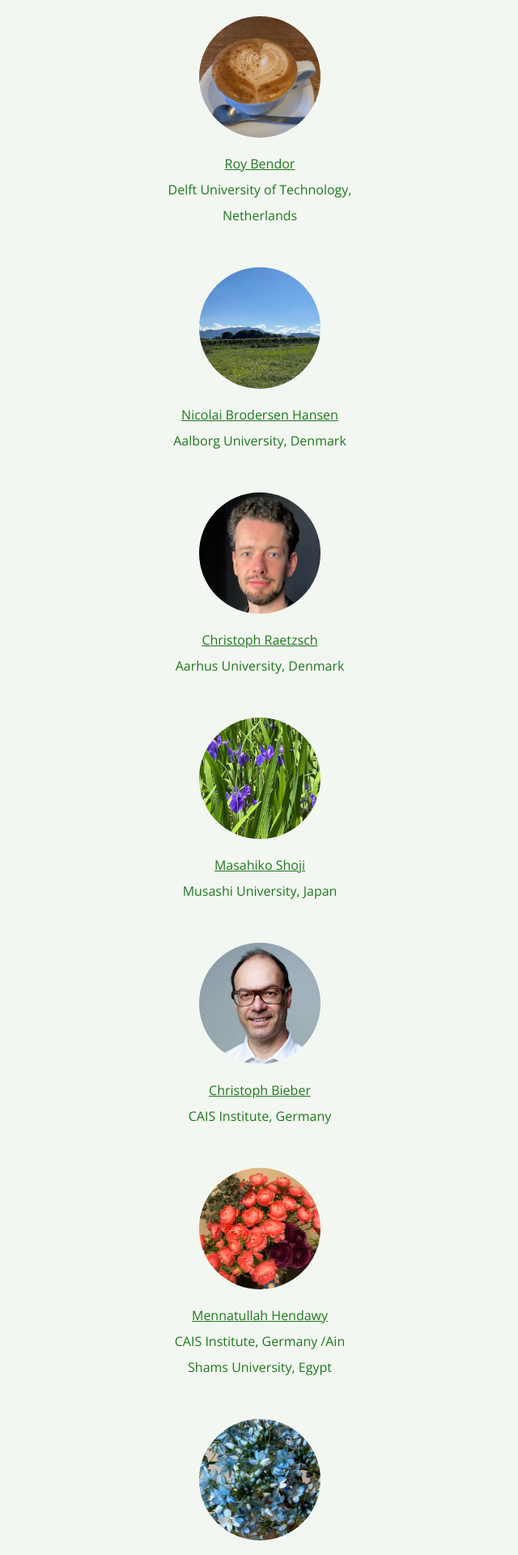
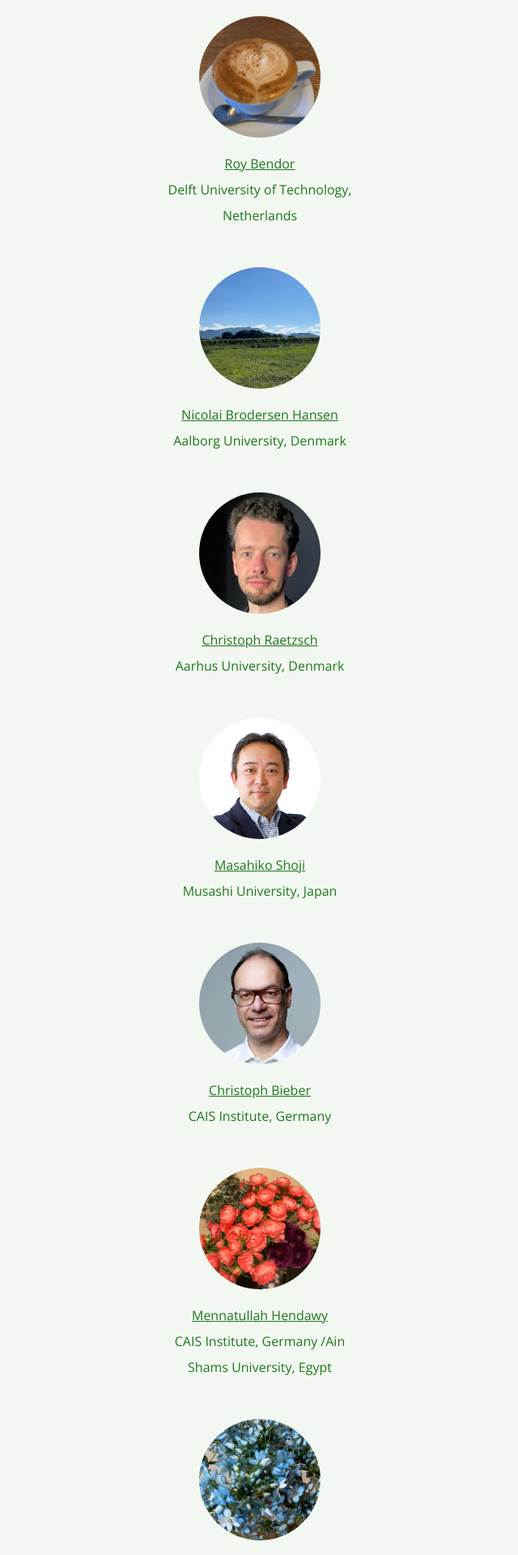
Before and after one commit to discontinued-civictech/discontinued-civictech.github.io, a Jekyll site: the page built from organizers.md, in a window 1280 px wide. Shown: the part 1519-3439 px from the top of the page at 81% size, without its empty margins (51-691 px from the left). Built offline with Jekyll 4.4.1, drawn with Linux system fonts in a browser that asks for light colours; our own code applies the rules of GitHub Pages for plain Markdown files.

Commit message:
Update profile

```diff
--- a/organizers.md
+++ b/organizers.md
@@ -23,8 +23,8 @@ layout: default
 <img src="files/profile_photos/ChristophRaetzsch.jpg" class="profile-photo">
 <div class="profile-text"><a href="https://pure.au.dk/portal/en/persons/christoph-raetzsch(91eb24de-3d92-4846-9216-1c7aee8c2ff2).html">Christoph Raetzsch</a><br>Aarhus University, Denmark</div></div>
 <div class="profile-wrapper">
-<img src="files/profile_photos/avatar5.jpeg" class="profile-photo">
-<div class="profile-text"><a href="">Masahiko Shoji</a><br>Musashi University, Japan</div></div>
+<img src="files/profile_photos/MasahikoShoji.jpg" class="profile-photo">
+<div class="profile-text"><a href="https://www.glocom.ac.jp/en/researcher/116">Masahiko Shoji</a><br>Musashi University, Japan</div></div>
 <div class="profile-wrapper">
 <img src="files/profile_photos/ChristophBieber.jpg" class="profile-photo">
 <div class="profile-text"><a href="https://www.cais-research.de/team/christoph-bieber/">Christoph Bieber</a><br>CAIS Institute, Germany</div></div>
```
Also changed, not shown: files/profile_photos/MasahikoShoji.jpg (added), files/profile_photos/avatar5.jpeg (deleted).
